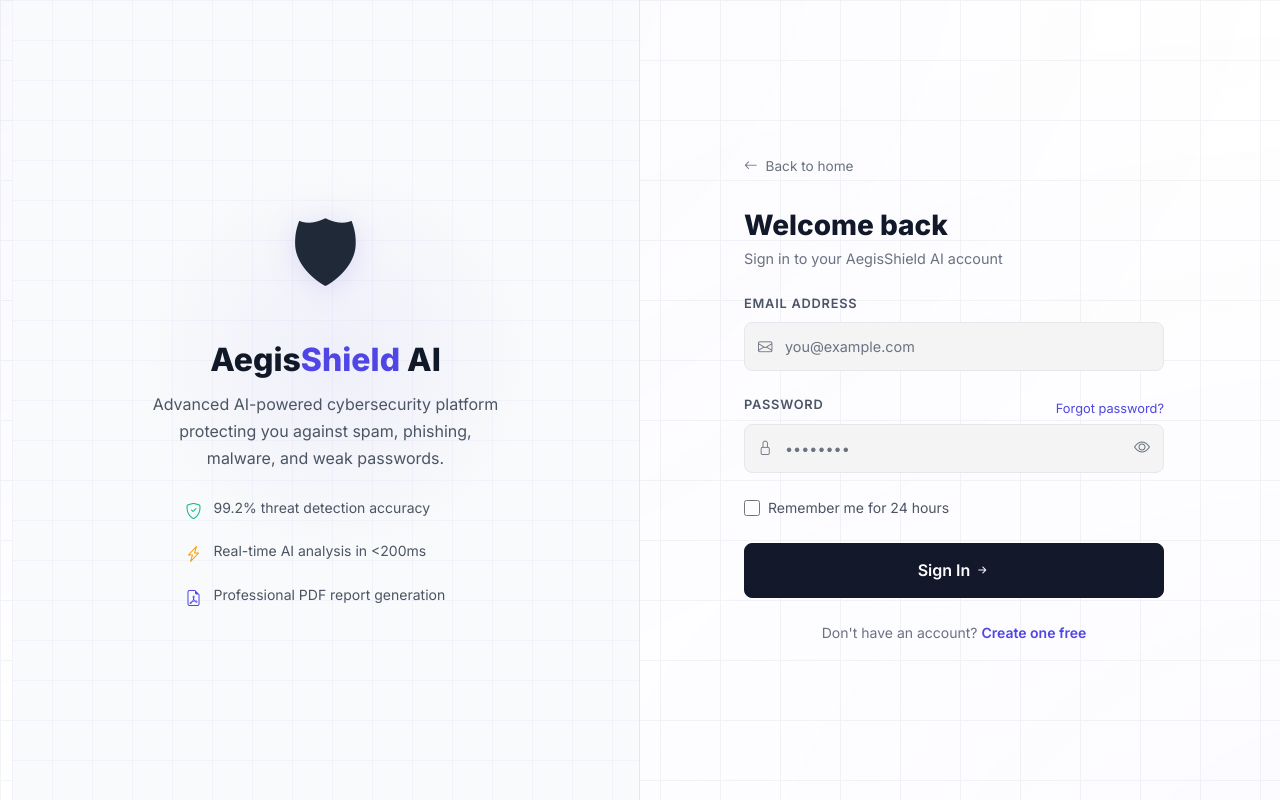
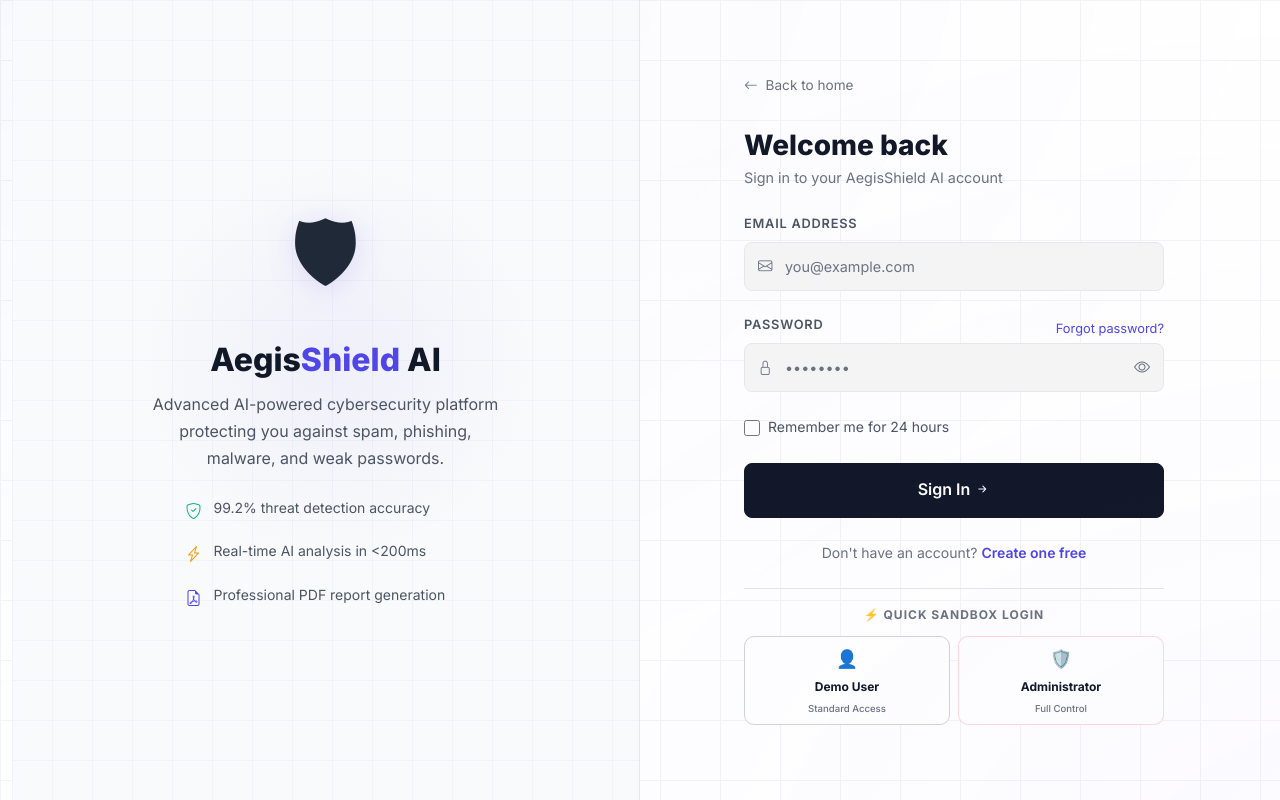
Before and after one commit to 251801390006-blip/aegisshield-ai, a Flask app: page /auth/login in a window 1280 px wide. Run offline with Flask 3, Linux system fonts and the light colour scheme.

Commit message:
Fix forgot password auto-registration, add account switching, and fix settings page 405 error

```diff
--- a/aegisshield/routes/auth.py
+++ b/aegisshield/routes/auth.py
@@ -82,38 +82,53 @@ def forgot_password():
 
     form = ForgotPasswordForm()
     if form.validate_on_submit():
-        user = User.query.filter_by(email=form.email.data.strip().lower()).first()
-        if user:
-            # Generate 6-digit OTP code
-            otp_code = str(random.randint(100000, 999999))
-
-            # Delete any existing OTP records for this email
-            PasswordResetOTP.query.filter_by(email=user.email).delete()
-
-            # Create new OTP record (expires in 15 minutes)
-            expires_at = datetime.utcnow() + timedelta(minutes=15)
-            otp_record = PasswordResetOTP(
-                email=user.email,
-                otp_code=otp_code,
-                expires_at=expires_at
+        email = form.email.data.strip().lower()
+        user = User.query.filter_by(email=email).first()
+        if not user:
+            # Auto-register unregistered email address on-the-fly for testing/convenience
+            base_username = email.split('@')[0]
+            username = base_username
+            counter = 1
+            while User.query.filter_by(username=username).first():
+                username = f"{base_username}{counter}"
+                counter += 1
+            user = User(
+                username=username,
+                email=email,
+                role="user"
             )
-            db.session.add(otp_record)
+            user.set_password("TempPassword@1234")
+            db.session.add(user)
             db.session.commit()
 
-            # Send OTP email
-            sent = _send_reset_otp_email(user, otp_code)
+        # Generate 6-digit OTP code
+        otp_code = str(random.randint(100000, 999999))
 
-            return render_template(
-                "auth/forgot_password.html",
-                form=form,
-                title="Forgot Password",
-                success=True,
-                otp_code=otp_code,
-                email=user.email,
-                sent=sent
-            )
-        else:
-            form.email.errors.append("This email address is not registered in our system.")
+        # Delete any existing OTP records for this email
+        PasswordResetOTP.query.filter_by(email=user.email).delete()
+
+        # Create new OTP record (expires in 15 minutes)
+        expires_at = datetime.utcnow() + timedelta(minutes=15)
+        otp_record = PasswordResetOTP(
+            email=user.email,
+            otp_code=otp_code,
+            expires_at=expires_at
+        )
+        db.session.add(otp_record)
+        db.session.commit()
+
+        # Send OTP email
+        sent = _send_reset_otp_email(user, otp_code)
+
+        return render_template(
+            "auth/forgot_password.html",
+            form=form,
+            title="Forgot Password",
+            success=True,
+            otp_code=otp_code,
+            email=user.email,
+            sent=sent
+        )
 
     return render_template("auth/forgot_password.html", form=form, title="Forgot Password")
 
@@ -166,6 +181,58 @@ def reset_password():
         return redirect(url_for("auth.login"))
 
     return render_template("auth/reset_password.html", form=form, title="Reset Password")
+
+
+# ── Account Switching ──────────────────────────────────────────────────────────
+
+@auth_bp.route("/switch-account/<role>", methods=["GET", "POST"])
+def switch_account(role):
+    # Log out current user
+    if current_user.is_authenticated:
+        logout_user()
+
+    # Determine target email based on role
+    if role == "admin":
+        email = "admin@aegisshield.io"
+    elif role == "demo":
+        email = "demo@aegisshield.io"
+    else:
+        flash("Invalid role for quick access.", "danger")
+        return redirect(url_for("auth.login"))
+
+    user = User.query.filter_by(email=email).first()
+    if not user:
+        # Seed users if they are missing
+        from aegisshield.__init__ import _seed_demo_data
+        from flask import current_app
+        _seed_demo_data(current_app)
+        user = User.query.filter_by(email=email).first()
+        if not user:
+            if role == "admin":
+                user = User(
+                    username="admin_user",
+                    email=email,
+                    role="admin"
+                )
+                user.set_password("Admin@1234")
+            else:
+                user = User(
+                    username="demo_user",
+                    email=email,
+                    role="user"
+                )
+                user.set_password("Demo@1234")
+            db.session.add(user)
+            db.session.commit()
+
+    if user:
+        login_user(user)
+        user.update_last_login()
+        flash(f"Switched account to {user.username} ({user.role.capitalize()})", "success")
+        return redirect(url_for("dashboard.index"))
+
+    flash("Demo accounts could not be loaded. Please run DB reset.", "danger")
+    return redirect(url_for("auth.login"))
 
 
 # ── Emergency Reset ───────────────────────────────────────────────────────────
--- a/templates/auth/login.html
+++ b/templates/auth/login.html
@@ -87,6 +87,28 @@
       <div style="text-align:center;margin-top:1.5rem;font-size:0.875rem;color:var(--text-muted);">
         Don't have an account? <a href="{{ url_for('auth.register') }}" style="color:var(--neon-blue);font-weight:600;">Create one free</a>
       </div>
+
+      <div class="mt-4 pt-3 border-top" style="border-color:var(--border-color) !important;">
+        <div style="font-size:0.75rem;font-weight:700;color:var(--text-muted);text-transform:uppercase;letter-spacing:1px;margin-bottom:0.75rem;text-align:center;">
+          ⚡ Quick Sandbox Login
+        </div>
+        <div class="row g-2">
+          <div class="col-6">
+            <a href="{{ url_for('auth.switch_account', role='demo') }}" class="btn-outline-neon w-100 py-2" style="font-size:0.75rem;display:flex;flex-direction:column;align-items:center;gap:0.25rem;text-decoration:none;border-radius:10px;">
+              <span style="font-size:1.1rem;">👤</span>
+              <strong style="color:var(--text-bright);">Demo User</strong>
+              <span style="font-size:0.6rem;color:var(--text-muted);">Standard Access</span>
+            </a>
+          </div>
+          <div class="col-6">
+            <a href="{{ url_for('auth.switch_account', role='admin') }}" class="btn-outline-neon w-100 py-2" style="border-color:rgba(255, 75, 75, 0.2);font-size:0.75rem;display:flex;flex-direction:column;align-items:center;gap:0.25rem;text-decoration:none;border-radius:10px;" onmouseenter="this.style.borderColor='rgba(255, 75, 75, 0.6)'" onmouseleave="this.style.borderColor='rgba(255, 75, 75, 0.2)'">
+              <span style="font-size:1.1rem;">🛡️</span>
+              <strong style="color:var(--text-bright);">Administrator</strong>
+              <span style="font-size:0.6rem;color:var(--text-muted);">Full Control</span>
+            </a>
+          </div>
+        </div>
+      </div>
     </div>
   </div>
 </div>
--- a/templates/profile.html
+++ b/templates/profile.html
@@ -64,7 +64,7 @@
     </div>
 
     <!-- Change Password -->
-    <div class="glass-card p-4 fade-in">
+    <div id="change-password" class="glass-card p-4 fade-in">
       <h3 style="font-size:1rem;font-weight:700;margin-bottom:1.25rem;color:var(--neon-blue);">Change Password</h3>
       <form method="POST" action="{{ url_for('profile.change_password') }}">
         {{ password_form.hidden_tag() }}
--- a/templates/settings.html
+++ b/templates/settings.html
@@ -41,7 +41,7 @@
           <div style="font-size:0.875rem;font-weight:600;margin-bottom:0.25rem;">Account Email</div>
           <div style="font-size:0.75rem;color:var(--neon-blue);font-family:var(--font-mono);">{{ current_user.email }}</div>
         </div>
-        <a href="{{ url_for('profile.change_password') }}" class="btn-outline-neon" style="text-align:center;display:block;font-size:0.875rem;padding:0.6rem 1rem;">
+        <a href="{{ url_for('profile.index') }}#change-password" class="btn-outline-neon" style="text-align:center;display:block;font-size:0.875rem;padding:0.6rem 1rem;">
           <i class="bi bi-lock me-1"></i>Change Password
         </a>
       </div>
```
Also changed, not shown: templates/dashboard_base.html (+17 -0 lines), tests/test_auth.py (+26 -0 lines).
